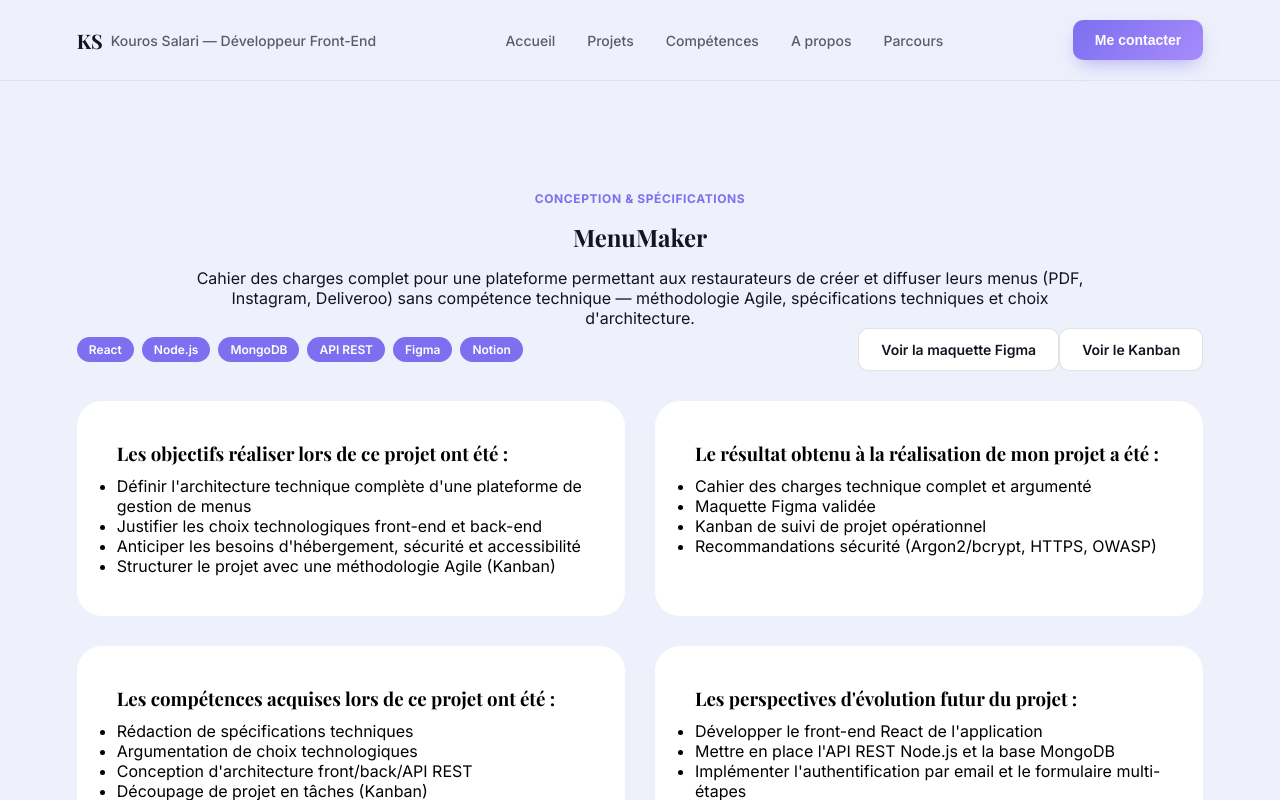
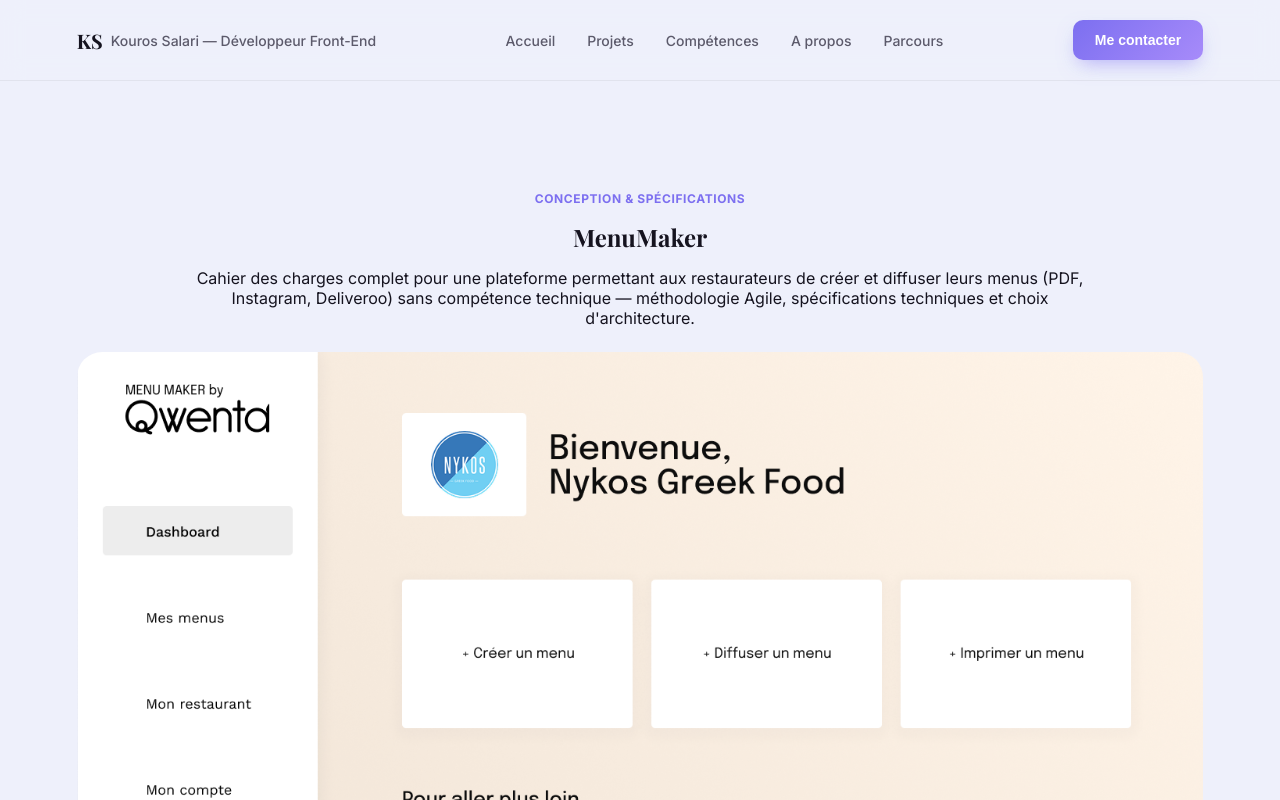
Before and after one commit to kourossalari/Mon-site, a Next.js app in the folder Front-end/kouros-portfolio/: page /projets/menumaker in a window 1280 px wide. Shown: the top 800 px of the page. Built offline with nearby package versions, Linux system fonts and the light colour scheme; a web font is replaced by a local one.

Commit message:
feat(menumaker): add project thumbnail image

```diff
--- a/Front-end/kouros-portfolio/src/app/projets/[slug]/page.jsx
+++ b/Front-end/kouros-portfolio/src/app/projets/[slug]/page.jsx
@@ -21,7 +21,7 @@ export default async function ProjectPage({ params }) {
         <img
           src={project.image}
           alt={project.alt}
-          style={{ width: "100%", borderRadius: "16px", margin: "24px 0" }}
+          style={{ width: "100%", borderRadius: "25px", margin: "24px 0" }}
         />
       )}
 
--- a/Front-end/kouros-portfolio/src/data/project.js
+++ b/Front-end/kouros-portfolio/src/data/project.js
@@ -6,7 +6,7 @@ const projects = [
     context:
       "Cahier des charges complet pour une plateforme permettant aux restaurateurs de créer et diffuser leurs menus (PDF, Instagram, Deliveroo) sans compétence technique — méthodologie Agile, spécifications techniques et choix d'architecture.",
     tech: ["React", "Node.js", "MongoDB", "API REST", "Figma", "Notion"],
-    image: null,
+    image: "/MaquetteFigma.png",
     alt: "Maquette de l'interface MenuMaker",
 
     objectifs: [
```
Also changed, not shown: Front-end/kouros-portfolio/public/MaquetteFigma.png (added).
